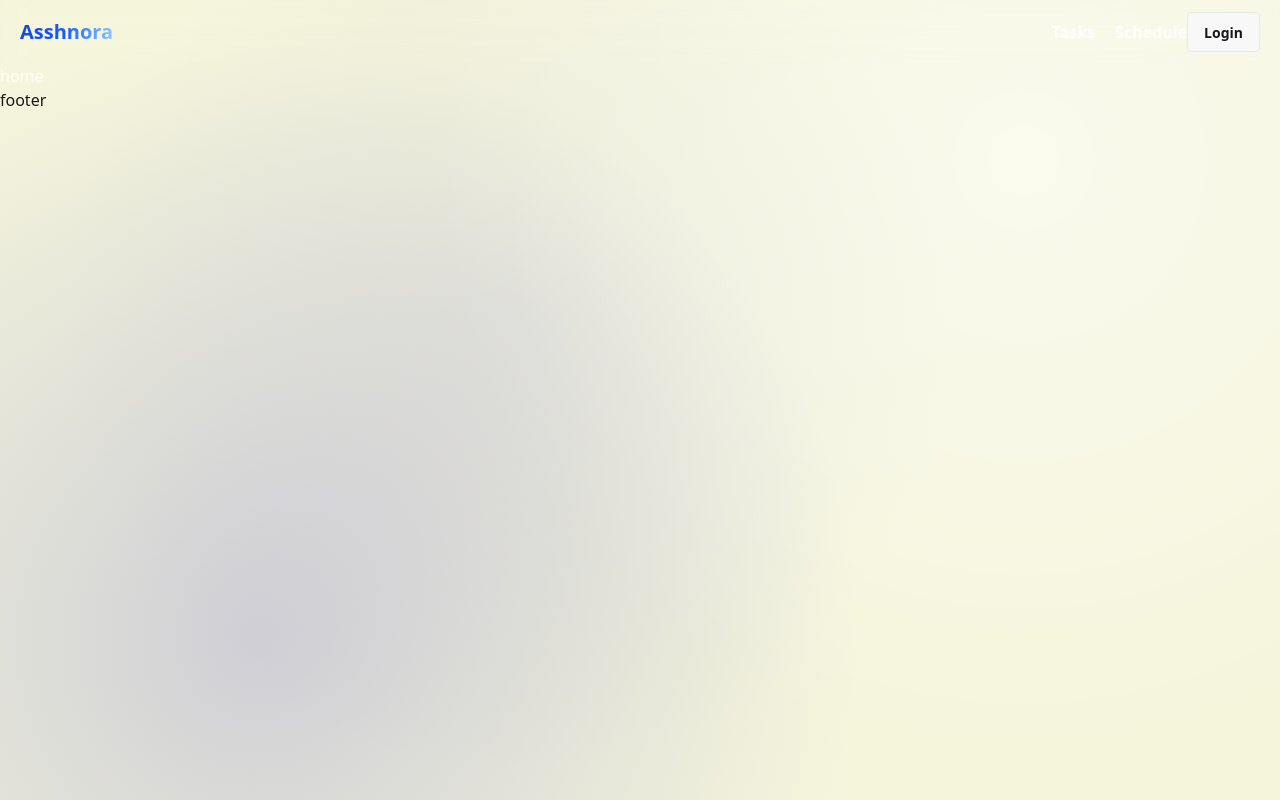
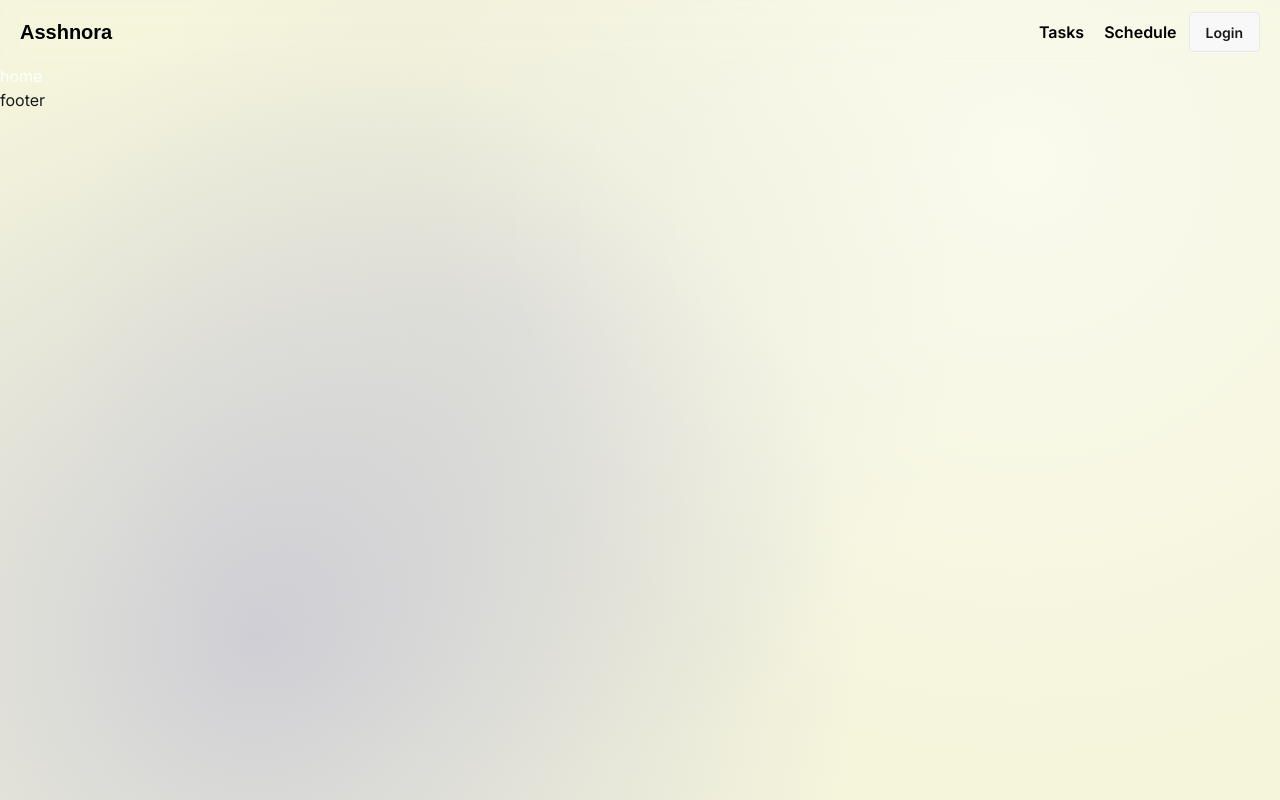
Before and after one commit to tahmid-khan-hub/Asshnora, a Next.js app: page / in a window 1280 px wide. Built offline with nearby package versions, Linux system fonts and the light colour scheme; a web font is replaced by a local one.

Commit message:
Added fonts in global css and implemented them in layout and navbar

```diff
--- a/src/app/components/Navbar.tsx
+++ b/src/app/components/Navbar.tsx
@@ -70,19 +70,19 @@ export default function Navbar() {
         {/* Left side */}
         <Link
           href="/"
-          className="text-xl -ml-1 md:-ml-0.5 lg:-ml-0 font-bold bg-gradient-to-r from-blue-700 via-blue-600 to-blue-300 bg-clip-text text-transparent"
+          className="font-passero text-xl -ml-1 md:-ml-0.5 lg:-ml-0 font-bold text-black"
         >
           Asshnora
         </Link>
 
         {/* Right side */}
         <div className="navbar-end">
-          <ul className="hidden lg:flex gap-5">{links}</ul>
+          <ul className="hidden lg:flex gap-5 text-black">{links}</ul>
 
-          <button className="btn hidden lg:block">Login</button>
+          <button className="btn hidden lg:block ml-3">Login</button>
 
           {/* Mobile menu */}
-          <div className="lg:hidden relative -mr-1" ref={menuRef}>
+          <div className="lg:hidden relative -mr-1 " ref={menuRef}>
             {/* Hamburger Icon */}
             <label
               tabIndex={0}
@@ -91,7 +91,7 @@ export default function Navbar() {
             >
               <svg
                 xmlns="http://www.w3.org/2000/svg"
-                className="h-6 w-6 text-white"
+                className="h-6 w-6 text-black"
                 fill="none"
                 viewBox="0 0 24 24"
                 stroke="currentColor"
@@ -110,7 +110,7 @@ export default function Navbar() {
               <>
                 <ul
                   tabIndex={0}
-                  className="absolute right-0 mt-3 w-60 p-4 rounded-2xl shadow-lg bg-[#1c222a] flex flex-col gap-4 z-50"
+                  className="absolute right-0 mt-3 w-60 p-4 rounded-2xl shadow-lg bg-[#333538] flex flex-col gap-4 z-50"
                 >
                   {Menulinks}
                 </ul>
--- a/src/app/globals.css
+++ b/src/app/globals.css
@@ -1,2 +1,10 @@
 @import "tailwindcss";
 @plugin "daisyui";
+
+.font-passero {
+  font-family: var(--font-passero);
+}
+
+.inter {
+    font-family: var(--font-inter);
+}
--- a/src/app/layout.tsx
+++ b/src/app/layout.tsx
@@ -26,7 +26,7 @@ export default function RootLayout({
 }>) {
   return (
     <html lang="en">
-      <body className={`${inter.variable} ${passero.variable} antialiased`}>
+      <body className={`${inter.variable} ${passero.variable} antialiased inter`}>
         <div className="min-h-screen w-full bg-[#f5f5dc] relative">
           {/*  Warm Beige Texture  */}
           <div
```
